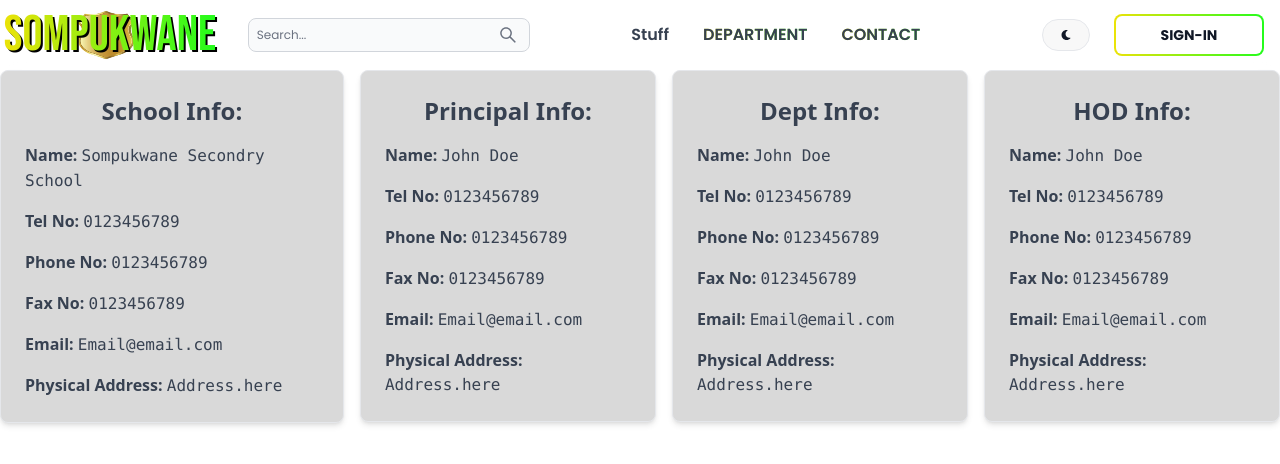
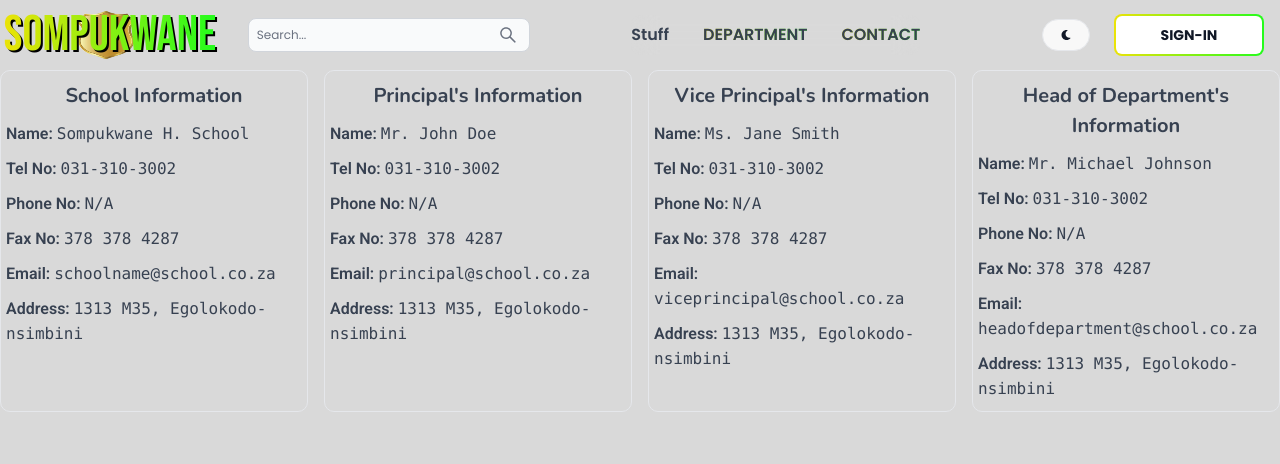
Before and after one commit to zerosyah/iLearnWeb, a React (Vite) app: page /Contact in a window 1280 px wide. Shown: the top 464 px of the page. Built offline with nearby package versions, Linux system fonts and the light colour scheme; a web font is replaced by a local one.

Commit message:
iLearnWeb V2.0

```diff
--- a/src/Constants/EventLayout.json
+++ b/src/Constants/EventLayout.json
@@ -218,5 +218,43 @@
       "gender": "F",
       "image": "img10"
     }
+  ],
+  "SchoolInformationCardData": [
+    {
+      "informationName": "School Information",
+    "name": "Sompukwane H. School",
+    "telephoneNumber": "031-310-3002",
+    "phoneNumber": "N/A",
+    "faxNumber": "378 378 4287",
+    "email": "schoolname@school.co.za",
+    "address": "1313 M35, Egolokodo-nsimbini"
+    },
+    {
+      "informationName": "Principal's Information",
+    "name": "Mr. John Doe",
+    "telephoneNumber": "031-310-3002",
+    "phoneNumber": "N/A",
+    "faxNumber": "378 378 4287",
+    "email": "principal@school.co.za",
+    "address": "1313 M35, Egolokodo-nsimbini"
+    },
+    {
+      "informationName": "Vice Principal's Information",
+    "name": "Ms. Jane Smith",
+    "telephoneNumber": "031-310-3002",
+    "phoneNumber": "N/A",
+    "faxNumber": "378 378 4287",
+    "email": "viceprincipal@school.co.za",
+    "address": "1313 M35, Egolokodo-nsimbini"
+    },
+    {
+      "informationName": "Head of Department's Information",
+    "name": "Mr. Michael Johnson",
+    "telephoneNumber": "031-310-3002",
+    "phoneNumber": "N/A",
+    "faxNumber": "378 378 4287",
+    "email": "headofdepartment@school.co.za",
+    "address": "1313 M35, Egolokodo-nsimbini"
+    }
   ]
 }
--- a/src/components/Header.tsx
+++ b/src/components/Header.tsx
@@ -92,7 +92,7 @@ export default function Header() {
 
   return (
     <Navbar
-      className={`z-20 w-full items-center fixed backdrop-blur-md justify-between flex px-[20px] bg-transparent h-fit`}
+      className={`z-20 w-full items-center relative dark:bg-transparent justify-between flex px-[20px] bg-transparent h-fit`}
     >
       {/* Logo */}
       <Link to="/" className="lg:pl-[60px]">
--- /dev/null
+++ b/src/components/SchoolInformationCard.tsx
@@ -0,0 +1,36 @@
+import React from "react";
+import { SchoolInformationCardProps} from "../Constants/PropsInventory"
+
+function SchoolInformationCard({informationName, address, email, faxNumber, name, phoneNumber, telephoneNumber}:SchoolInformationCardProps):JSX.Element {
+  return (
+    <section className="border rounded-[10px] flex flex-col gap-[10px] py-[10px] px-[5px]">
+      <div className="text-center text-[20px] font-bold font-nunito">{informationName}</div>
+      <div className="">
+        <span className=" font-semibold text-[16px] font-roboto ">Name: </span>{" "}
+        <span className="font-mono">{name}</span>
+      </div>
+      <div className="">
+        <span className=" font-semibold font-roboto text-[16px] ">Tel No: </span>{" "}
+        <span className="font-mono">{telephoneNumber}</span>
+      </div>
+      <div className="">
+        <span className=" font-semibold font-roboto text-[16px] ">Phone No: </span>{" "}
+        <span className="font-mono">{phoneNumber}</span>
+      </div>
+      <div className="">
+        <span className=" font-semibold font-roboto text-[16px] ">Fax No: </span>{" "}
+        <span className="font-mono">{faxNumber}</span>
+      </div>
+      <div className="">
+        <span className=" font-semibold font-roboto text-[16px] ">Email: </span>{" "}
+        <span className="font-mono">{email}</span>
+      </div>
+      <div className="">
+        <span className=" font-semibold font-roboto text-[16px] ">Address: </span>{" "}
+        <span className="font-mono">{address}</span>
+      </div>
+    </section>
+  );
+}
+
+export default SchoolInformationCard;
--- a/src/pages/Contact.tsx
+++ b/src/pages/Contact.tsx
@@ -1,136 +1,17 @@
-//import React from "react";
-import { Card } from "flowbite-react";
 import Header from "../components/Header";
+import { SchoolInformationCardData} from "../Constants/EventLayout.json"
+import SchoolInformationCard from "../components/SchoolInformationCard";
 export default function Contact() {
   return (
-    <div className="flex flex-col gap-4 bg-[#FFFFFF]">
+    <section className="h-[180vh] md:h-screen bg-[#D9D9D9]">
       <Header />
-{/*School Info */}
-      <div className="flex relative top-[80px] md:top-[70px] flex-col gap-4 self-center md:flex-row">
-
-        {/*School Info */}
-        <div>
-          <Card className="max-w-sm  bg-[#D9D9D9]">
-            <h2 className="text-2xl font-semibold text-center">School Info:</h2>
-            <h4 className="">
-              <span className=" font-bold ">Name: </span>{" "}
-              <span className="font-mono">Sompukwane Secondry School</span>
-            </h4>
-            <h4 className="">
-              <span className=" font-bold ">Tel No: </span>{" "}
-              <span className="font-mono">0123456789</span>
-            </h4>
-            <h4 className="">
-              <span className=" font-bold ">Phone No: </span>{" "}
-              <span className="font-mono">0123456789</span>
-            </h4>
-            <h4 className="">
-              <span className=" font-bold ">Fax No: </span>{" "}
-              <span className="font-mono">0123456789</span>
-            </h4>
-            <h4 className="">
-              <span className=" font-bold ">Email: </span>{" "}
-              <span className="font-mono">Email@email.com</span>
-            </h4>
-            <h4 className="">
-              <span className=" font-bold ">Physical Address: </span>{" "}
-              <span className="font-mono">Address.here</span>
-            </h4>
-          </Card>
-        </div>
-
-{/*Principal Info */}
-        <div>
-          <Card className="max-w-sm bg-[#D9D9D9]">
-            <h2 className="text-2xl font-semibold text-center">Principal Info:</h2>
-            <h4 className="">
-              <span className=" font-bold ">Name: </span>{" "}
-              <span className="font-mono">John Doe</span>
-            </h4>
-            <h4 className="">
-              <span className=" font-bold ">Tel No: </span>{" "}
-              <span className="font-mono">0123456789</span>
-            </h4>
-            <h4 className="">
-              <span className=" font-bold ">Phone No: </span>{" "}
-              <span className="font-mono">0123456789</span>
-            </h4>
-            <h4 className="">
-              <span className=" font-bold ">Fax No: </span>{" "}
-              <span className="font-mono">0123456789</span>
-            </h4>
-            <h4 className="">
-              <span className=" font-bold ">Email: </span>{" "}
-              <span className="font-mono">Email@email.com</span>
-            </h4>
-            <h4 className="">
-              <span className=" font-bold ">Physical Address: </span>{" "}
-              <span className="font-mono">Address.here</span>
-            </h4>
-          </Card>
-        </div>
-{/*Dept Info */}
-        <div>
-          <Card className="max-w-sm bg-[#D9D9D9]">
-            <h2 className="text-2xl font-semibold text-center">Dept Info:</h2>
-            <h4 className="">
-              <span className=" font-bold ">Name: </span>{" "}
-              <span className="font-mono">John Doe</span>
-            </h4>
-            <h4 className="">
-              <span className=" font-bold ">Tel No: </span>{" "}
-              <span className="font-mono">0123456789</span>
-            </h4>
-            <h4 className="">
-              <span className=" font-bold ">Phone No: </span>{" "}
-              <span className="font-mono">0123456789</span>
-            </h4>
-            <h4 className="">
-              <span className=" font-bold ">Fax No: </span>{" "}
-              <span className="font-mono">0123456789</span>
-            </h4>
-            <h4 className="">
-              <span className=" font-bold ">Email: </span>{" "}
-              <span className="font-mono">Email@email.com</span>
-            </h4>
-            <h4 className="">
-              <span className=" font-bold ">Physical Address: </span>{" "}
-              <span className="font-mono">Address.here</span>
-            </h4>
-          </Card>
-        </div>
-
-{/*HOD Info */}
-        <div>
-          <Card className="max-w-sm bg-[#D9D9D9]">
-            <h2 className="text-2xl font-semibold text-center">HOD Info:</h2>
-            <h4 className="">
-              <span className=" font-bold ">Name: </span>{" "}
-              <span className="font-mono">John Doe</span>
-            </h4>
-            <h4 className="">
-              <span className=" font-bold ">Tel No: </span>{" "}
-              <span className="font-mono">0123456789</span>
-            </h4>
-            <h4 className="">
-              <span className=" font-bold ">Phone No: </span>{" "}
-              <span className="font-mono">0123456789</span>
-            </h4>
-            <h4 className="">
-              <span className=" font-bold ">Fax No: </span>{" "}
-              <span className="font-mono">0123456789</span>
-            </h4>
-            <h4 className="">
-              <span className=" font-bold ">Email: </span>{" "}
-              <span className="font-mono">Email@email.com</span>
-            </h4>
-            <h4 className="">
-              <span className=" font-bold ">Physical Address: </span>{" "}
-              <span className="font-mono">Address.here</span>
-            </h4>
-          </Card>
-        </div>
+      <div className="flex relative flex-col gap-4 self-center md:flex-row">
+        {
+          SchoolInformationCardData.map((item, index:number)=>(
+            <SchoolInformationCard address={item.address} email={item.email} faxNumber={item.faxNumber} informationName={item.informationName} name={item.name} phoneNumber={item.phoneNumber} telephoneNumber={item.telephoneNumber} key={index} />
+          ))
+        }
       </div>
-    </div>
+    </section>
   );
 }
--- a/src/pages/Department.tsx
+++ b/src/pages/Department.tsx
@@ -78,9 +78,9 @@ export default function Department() {
     ],
   };
   return (
-    <div className="flex flex-col gap-0 bg-[#FFFFFF]">
+    <section className="flex flex-col gap-0 bg-[#D9D9D9] h-fit">
       <Header />
-      <div className="self-center relative md:top-[70px] top-[80px] flex flex-col gap-4 md:flex-row justify-evenly flex-wrap mb-4">
+      <div className="self-center relative flex flex-col gap-4 md:flex-row justify-evenly flex-wrap mb-4">
         {/*Grade 8 */}
         <Card className="bg-[#D9D9D9]">
           <h2 className="text-center dark:text-white text-black font-semibold ">GRADE 8:</h2>
@@ -202,6 +202,6 @@ export default function Department() {
           </ul>
         </Card>
       </div>
-    </div>
+    </section>
   );
 }
--- a/src/pages/Stuff.tsx
+++ b/src/pages/Stuff.tsx
@@ -9,7 +9,7 @@ export default function Stuff() {
         <Header />
       </div>
 
-      <div className="relative top-[70px] mx-[10px] my-2 flex flex-wrap justify-evenly gap-4 md:top-[70px] ">
+      <div className="relative mx-[10px] my-2 flex flex-wrap justify-evenly gap-4">
         {/*General Teacher*/}
         {
           StaffData.map((item, index:number)=>(
```
Also changed, not shown: src/Constants/PropsInventory.tsx (+10 -0 lines), src/components/SaffDisplayCard.tsx (+20 -5 lines).
